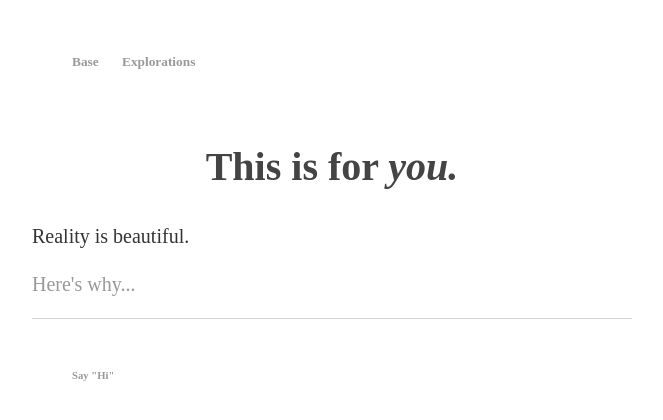
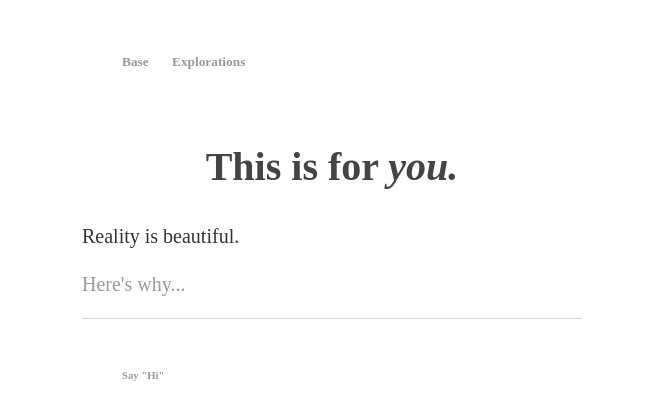
Before and after one commit to ray-dorai/ray-dorai.github.io, a Jekyll site: the page built from index.html, in a window 1280 px wide. Shown: the top 420 px of the page, without its empty margins (308-971 px from the left). Built offline with Jekyll 4.4.1, drawn with Linux system fonts in a browser that asks for light colours.

Commit message:
Update main.css

```diff
--- a/css/main.css
+++ b/css/main.css
@@ -2,7 +2,7 @@
 body {
     margin: 0 auto;
     font-family: 'Sorts Mill Goudy', serif;
-    width: 600px;
+    width: 500px;
     font-size: smaller;
     line-height: 1.4;
     color: #444;
```
